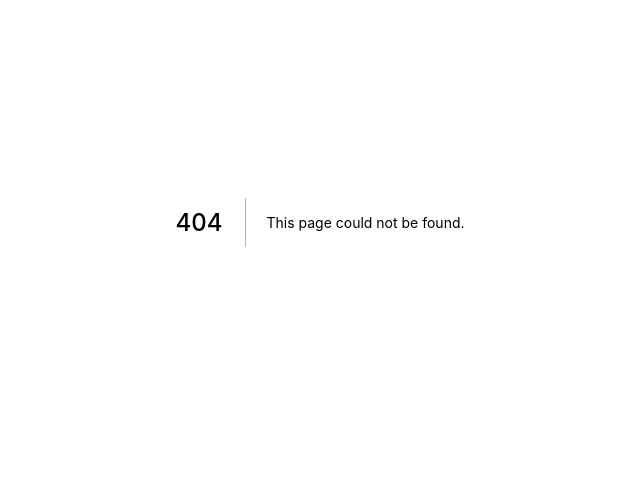
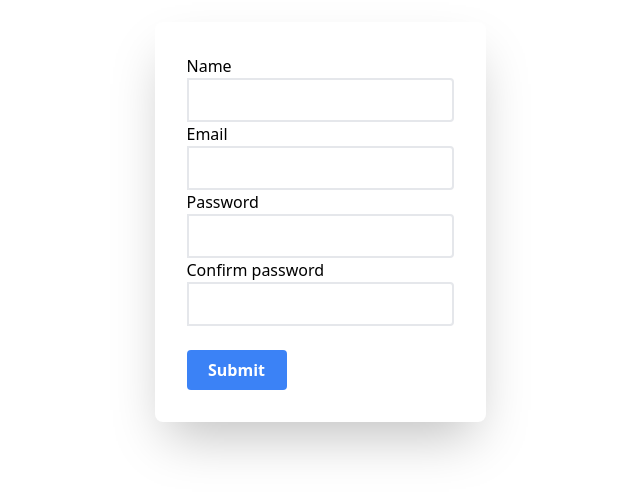
Before and after one commit to vladnicula/react-office-hours-spring-2022, a Next.js app: page /sign-up in a window 1280 px wide. Before the commit this address had no page. Shown: the part 178-674 px from the top of the page, without its empty margins (320-960 px from the left). Built offline with nearby package versions, Linux system fonts and the light colour scheme.

Commit message:
Week 04 Lesson 01

```diff
--- a/package.json
+++ b/package.json
@@ -8,10 +8,13 @@
     "lint": "next lint"
   },
   "dependencies": {
+    "@hookform/resolvers": "^2.8.8",
     "classnames": "^2.3.1",
     "next": "12.0.10",
     "react": "17.0.2",
-    "react-dom": "17.0.2"
+    "react-dom": "17.0.2",
+    "react-hook-form": "^7.27.1",
+    "yup": "^0.32.11"
   },
   "devDependencies": {
     "@types/node": "17.0.14",
--- a/pages/index.tsx
+++ b/pages/index.tsx
@@ -1,71 +1,45 @@
 import type { NextPage } from 'next'
-import React, { createContext, memo, useContext, useMemo, useState } from 'react'
+import React, { createContext, memo, useContext, useEffect, useMemo, useState } from 'react'
 import { ClientTable } from '../src/components/ClientTable'
+import { LoginForm } from '../src/containers/LoginForm/LoginForm'
 import { useClientData } from '../src/data-hooks/UseClientData'
-
-export type MVCustomerProps = {
-}
-
-const MVCustomer = (props: MVCustomerProps) => {
-  const clientData = useContext(ClientDataContext);
-  return (
-    <div>MVCustomer {clientData.clients[0]?.name}</div>
-  )
-}
-
-const YetAnotherComponent = () => {
-  const someData = useContext(SomeDataContext);
-  return (
-    <div>Some other component {someData}</div>
-  )
-}
-
 
 export const ClientDataContext = createContext<{
   isLoaded: boolean;
   error: string | null;
-  targetClientToken: string;
   clients: Record<string, any>[];
   dispatchClientData: (action: any) => void
 }>({
   isLoaded: false,
-  targetClientToken: "111",
   error: null,
   clients: [] as Record<string, any>[],
   dispatchClientData: (aciton: any) => {}
 })
 
+const Home: NextPage = () => {
+  const [isLoading, setIsLoading] = useState(true);
+  const [authUserToken, setAuthUserToken] = useState<null | string>(null)
+  const [clientData, dispatchClientData] = useClientData(authUserToken)
 
-export const SomeDataContext = createContext<string>("")
+  useEffect(() => {
+    const userToken = window.localStorage.getItem("userToken")
+    if ( userToken ) {
+      setAuthUserToken(userToken)
+    }
+    setIsLoading(false)
+  }, [])
 
+  if ( isLoading ) {
+    return <>Loading</>
+  }
 
-export type ClientDashboardSectionProps = {
-
-}
-
-const ClientDashboardSection = memo<ClientDashboardSectionProps>((props) => {
-  console.log(`ClientDashboardSection render function running`)
-  return (
-    <>
-      <ClientTable />
-      <MVCustomer />
-      <YetAnotherComponent/>
-    </>
-  )
-})
-
-const Home: NextPage = () => {
-  const [someData, setSomeData] = useState("some data not related to client")
-  const [clientData, dispatchClientData] = useClientData()
 
   return (
     <ClientDataContext.Provider value={{...clientData, dispatchClientData}}>
-      <SomeDataContext.Provider value={someData}>
-        <div>
-          <input type="text" onChange={(ev) => setSomeData(ev.target.value)}/>
-          <ClientDashboardSection />
-        </div>
-      </SomeDataContext.Provider>
+        {authUserToken ? <ClientTable /> : <LoginForm onSuccessfulLogin={(token: string) => {
+          setAuthUserToken(token);
+          window.localStorage.setItem("userToken", token)
+        }} />}
     </ClientDataContext.Provider>
   )
 }
--- /dev/null
+++ b/pages/login.tsx
@@ -0,0 +1,11 @@
+import { LoginForm } from "../src/containers/LoginForm/LoginForm";
+
+const LoginPage = () => {
+    return (
+        <LoginForm onSuccessfulLogin={(token) => {
+            console.log("nonthing for now", token)
+        }} />
+    )
+}
+
+export default LoginPage;
--- /dev/null
+++ b/pages/sign-up.tsx
@@ -0,0 +1,84 @@
+import { useForm, SubmitHandler } from "react-hook-form";
+import { yupResolver } from '@hookform/resolvers/yup';
+import * as yup from "yup";
+
+const signUpSchema = yup.object({
+    name: yup.string().required(),
+    email: yup.string().email().required(),
+    password: yup.string().required(),
+    confirmPassword: yup.string().required("You must confirm the password")
+        .test("passwords-match", "Passwords must match", function (value) {
+            return this.parent.password === value;
+        }),
+}).required();
+
+type Inputs = {
+    name: string,
+    email: string,
+    password: string,
+    confirmPassword: string,
+};
+
+const SignUpPage = () => {
+
+    const { register, handleSubmit, watch, formState: { errors } } = useForm<Inputs>({
+        resolver: yupResolver(signUpSchema)
+    });
+    const onSubmit: SubmitHandler<Inputs> = (data) => {
+        fetch("http://localhost:3139/register", {
+            method: "POST",
+            headers: {
+                "Content-Type": 'application/json'
+            },
+            body: JSON.stringify(data)
+        })
+        .then( async (response) => {
+            console.log(response)
+            if ( response.status === 200 ) {
+                const jsonResponse = await response.json()
+                console.log("successful respone", jsonResponse)
+            } else {
+                console.log("should probably handle error", await response.text())
+            }
+        })
+        .catch((err) => {
+            console.log("Should handle", err)
+        });
+        console.log('form ready for submission', data)
+    }
+
+    const inputClassName = `border border-2 rounded-r px-4 py-2 w-full`;
+
+    return (
+        <div className="flex h-screen items-center justify-center">
+            <div className="max-w-lg bg-white shadow-2xl rounded-lg p-8">
+                <form className="flex flex-col" onSubmit={handleSubmit(onSubmit)}>
+                    {/* register your input into the hook by invoking the "register" function */}
+                    <label>Name</label>
+                    <input className={inputClassName} {...register("name")} />
+                    {errors.name && <span>{errors.name.message}</span>}
+
+                    <label>Email</label>
+                    <input className={inputClassName} {...register("email")} />
+                    {errors.email && <span>{errors.email.message}</span>}
+
+                    {/* include validation with required or other standard HTML validation rules */}
+                    <label>Password</label>
+                    <input type="password" className={inputClassName} {...register("password")} />
+                    {/* errors will return when field validation fails  */}
+                    {errors.password && <span>{errors.password.message}</span>}
+
+                    <label>Confirm password</label>
+                    <input type="password" className={inputClassName} {...register("confirmPassword")} />
+                    {/* errors will return when field validation fails  */}
+                    {errors.confirmPassword && <span>{errors.confirmPassword.message}</span>}
+                    <br/>
+                    <input style={{ width: 100}} className="relative bg-blue-500 text-white p-2 rounded text-md font-bold overflow-visible" type="submit" />
+                </form>
+            </div>
+        </div>
+    )
+
+}
+
+export default SignUpPage;
--- a/src/components/ClientTable/index.tsx
+++ b/src/components/ClientTable/index.tsx
@@ -64,8 +64,6 @@ export type ErrorMessageProps = {
 
 export const ErrorMessage = (props: ErrorMessageProps) => {
     return (
-        <tr>
-        <td colSpan={4}>
         <div className="flex gap-4 bg-red-500 p-4 rounded-md">
             <div className="w-max">
                 <div className="h-10 w-10 flex rounded-full bg-gradient-to-b from-red-100 to-red-300 text-red-700">
@@ -88,8 +86,6 @@ export const ErrorMessage = (props: ErrorMessageProps) => {
                 <p className="text-red-100 leading-tight">{props.message}</p>
             </div>
         </div>
-        </td>
-        </tr>
     )
 }
 
@@ -129,13 +125,6 @@ export const ClientTable = memo<ClientTableProps>((props) => {
             <header className="px-5 py-4 border-b border-gray-100 flex">
                 <h2 className="font-semibold text-gray-800 flex-1">Customers</h2>
             </header>
-            <button onClick={() => {
-                clientData.dispatchClientData({
-                    type: "CLEAN_LOADING"
-                });
-            }}>
-            Clean Table
-          </button>
             <div className="p-3">
                 <div className="overflow-x-auto">
                     <table className="table-auto w-full">
@@ -158,7 +147,13 @@ export const ClientTable = memo<ClientTableProps>((props) => {
                         <tbody className="text-sm divide-y divide-gray-100">
                             {
                                 clientData.error
-                                ? <ErrorMessage message={clientData.error} />
+                                ? (
+                                    <tr>
+                                        <td colSpan={4}>
+                                            <ErrorMessage message={clientData.error} />
+                                        </td>
+                                    </tr>
+                                )
                                 :
                                     clientData.isLoaded
                                     ? content
--- /dev/null
+++ b/src/containers/LoginForm/LoginForm.tsx
@@ -0,0 +1,81 @@
+import { useForm, SubmitHandler } from "react-hook-form";
+import { yupResolver } from '@hookform/resolvers/yup';
+import * as yup from "yup";
+import { useState } from "react";
+import { ErrorMessage } from "../../components/ClientTable";
+
+const loginSchema = yup.object({
+    email: yup.string().email().required(),
+    password: yup.string().required(),
+}).required();
+
+type Inputs = {
+    email: string,
+    password: string,
+};
+
+type LoginFormProsp = {
+    onSuccessfulLogin: (token: string) => unknown
+}
+
+export const LoginForm = (props: LoginFormProsp) => {
+
+    const { register, handleSubmit, watch, formState: { errors } } = useForm<Inputs>({
+        resolver: yupResolver(loginSchema)
+    });
+
+    const [ errorMessage, setError ] = useState<null | string>(null)
+
+    const onSubmit: SubmitHandler<Inputs> = (data) => {
+        fetch("http://localhost:3139/login", {
+            method: "POST",
+            headers: {
+                "Content-Type": 'application/json'
+            },
+            body: JSON.stringify(data)
+        })
+        .then( async (response) => {
+            console.log(response)
+            if ( response.status === 200 ) {
+                const jsonResponse = await response.json()
+                props.onSuccessfulLogin(jsonResponse.token)
+            } else {
+                return Promise.reject(await response.text())
+            }
+        })
+        .catch((err) => {
+            if ( typeof err === 'string' ) {
+                setError(err)
+            } else {
+                setError("An unknown error occured")
+            }
+        });
+
+        console.log('form ready for submission', data)
+    };
+
+    const inputClassName = `border border-2 rounded-r px-4 py-2 w-full`;
+
+    return (
+        <div className="flex h-screen items-center justify-center">
+            <div className="max-w-lg bg-white shadow-2xl rounded-lg p-8">
+                { errorMessage ? <ErrorMessage message={errorMessage} /> : null}
+                <form className="flex flex-col" onSubmit={handleSubmit(onSubmit)}>
+                    {/* register your input into the hook by invoking the "register" function */}
+                    <label>Email</label>
+                    <input className={inputClassName} defaultValue="test" {...register("email", { required: true })} />
+                    {errors.email && <span>{errors.email.message}</span>}
+
+                    {/* include validation with required or other standard HTML validation rules */}
+                    <label>Password</label>
+                    <input type="password" className={inputClassName} {...register("password", { required: true })} />
+                    {/* errors will return when field validation fails  */}
+                    {errors.password && <span>{errors.password.message}</span>}
+                    <br/>
+                    <input style={{ width: 100}} className="relative bg-blue-500 text-white p-2 rounded text-md font-bold overflow-visible" type="submit" />
+                </form>
+            </div>
+        </div>
+    )
+
+}
--- a/src/data-hooks/UseClientData.tsx
+++ b/src/data-hooks/UseClientData.tsx
@@ -32,19 +32,21 @@ const reducer = (state, action) => {
     return state;
 }
 
-export const useClientData = () => {
+export const useClientData = (authToken: null | string) => {
     const [clientData, dispatchClientData] = useReducer(
         reducer,
         {
             initialised: false,
             isLoaded: false,
-            targetClientToken: "111",
             error: null as string | null,
             clients: [] as Record<string, any>[]
         }
     );
 
     useEffect(() => {
+        if ( authToken === null ) {
+            return;
+        }
         let isEffectActive = true;
         dispatchClientData({
             type: "CLEAN_LOADING"
@@ -52,7 +54,7 @@ export const useClientData = () => {
 
         fetch(`//localhost:3139/clients`, {
             headers: {
-                "Authorization": `Bearer ${clientData.targetClientToken}`
+                "Authorization": `Bearer ${authToken}`
             }
         })
         .then((httpResponse) => {
@@ -81,7 +83,7 @@ export const useClientData = () => {
             isEffectActive = false;
         }
 
-    }, [clientData.isLoaded])
+    }, [authToken])
 
     return [clientData, dispatchClientData];
 }
```
Also changed, not shown: 1 other file (tests, documents, lock files or other folders).
